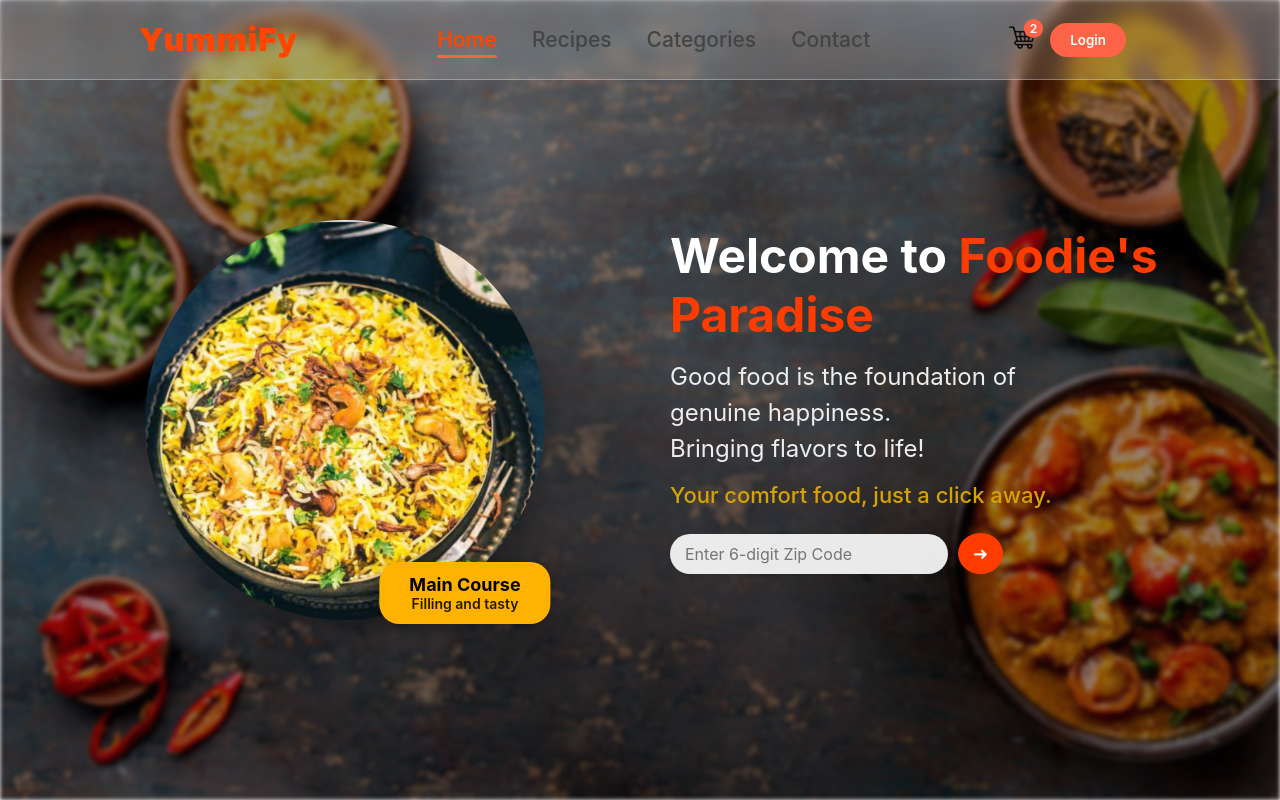
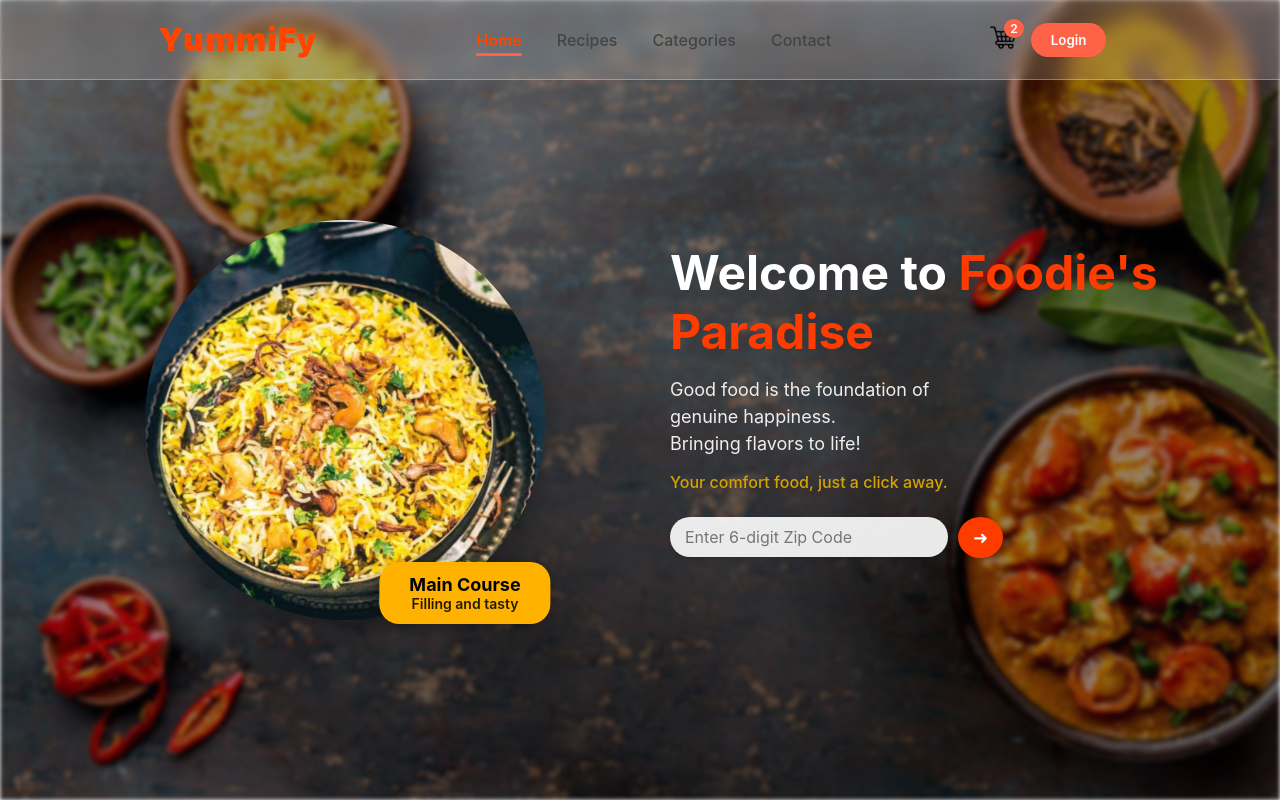
Before and after one commit to saisuryavinay/yummifyy, a React (Vite) app: page / in a window 1280 px wide. Built offline with nearby package versions, Linux system fonts and the light colour scheme.

Commit message:
adjusting font size

```diff
--- a/src/Home.css
+++ b/src/Home.css
@@ -150,7 +150,7 @@ html, body, #root {
 
 .hero-content p {
   color: #eee;
-  font-size: 24px;
+  font-size: 18px;
   line-height: 1.5;
   margin-bottom: 15px;
 }
@@ -158,7 +158,6 @@ html, body, #root {
 .hero-content h4 {
   font-weight: 500;
   margin-bottom: 25px;
-  font-size: 22px;
   color: rgb(212, 163, 4);
 }
 
--- a/src/Navbar.jsx
+++ b/src/Navbar.jsx
@@ -26,12 +26,12 @@ function Navbar() {
       <div className="logo">YummiFy</div>
 
       <nav>
-        <NavLink to="/" end style={{fontSize:21}}>
+        <NavLink to="/" end>
           Home
         </NavLink>
-        <NavLink to="/Recipes" style={{fontSize:21}}>Recipes</NavLink>
-        <NavLink to="/Categories" style={{fontSize:21}}>Categories</NavLink>
-        <NavLink to="/contact" style={{fontSize:21}}>Contact</NavLink>
+        <NavLink to="/Recipes">Recipes</NavLink>
+        <NavLink to="/Categories">Categories</NavLink>
+        <NavLink to="/contact">Contact</NavLink>
       </nav>
 
       <div className="header-right">
```
